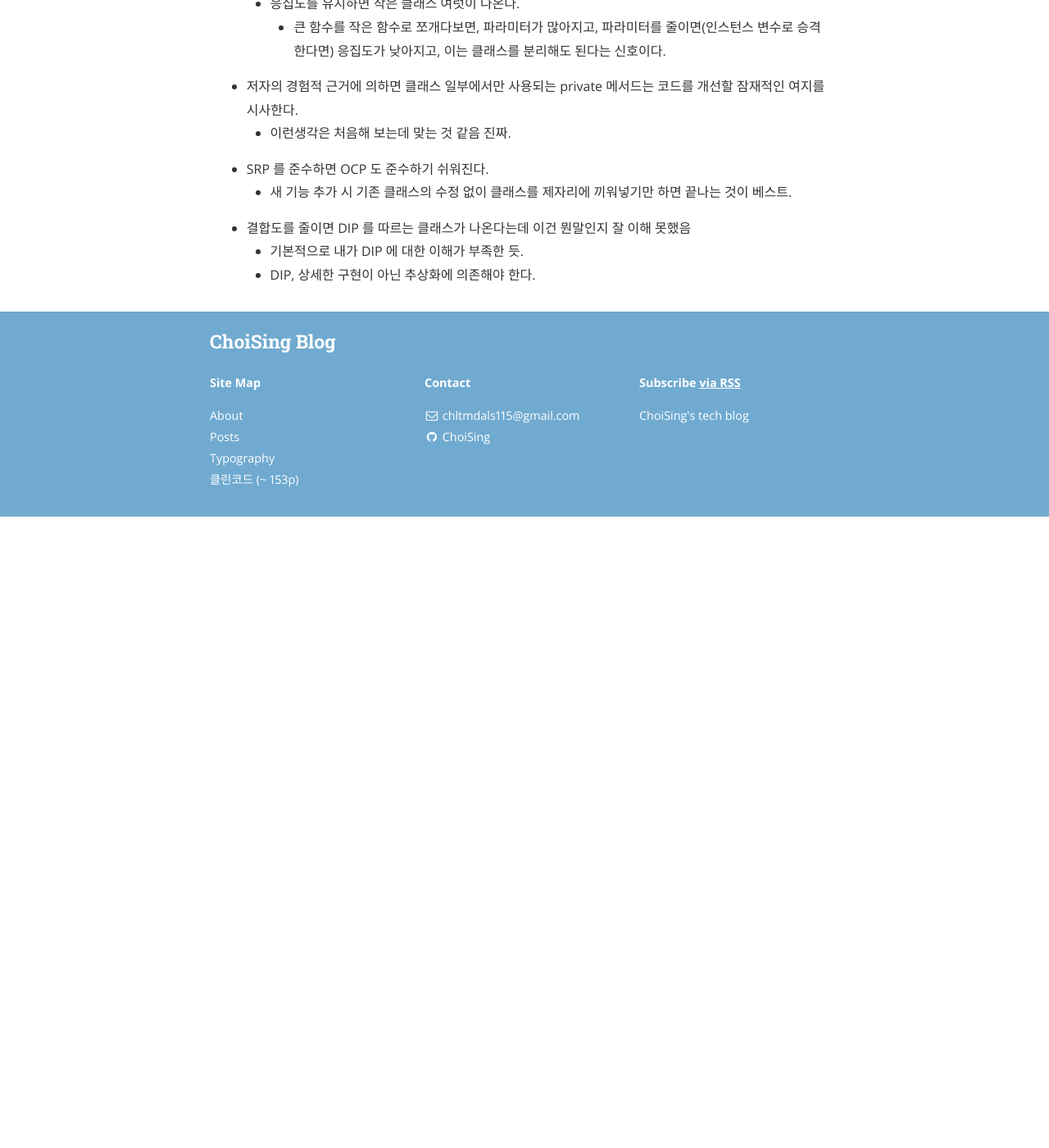
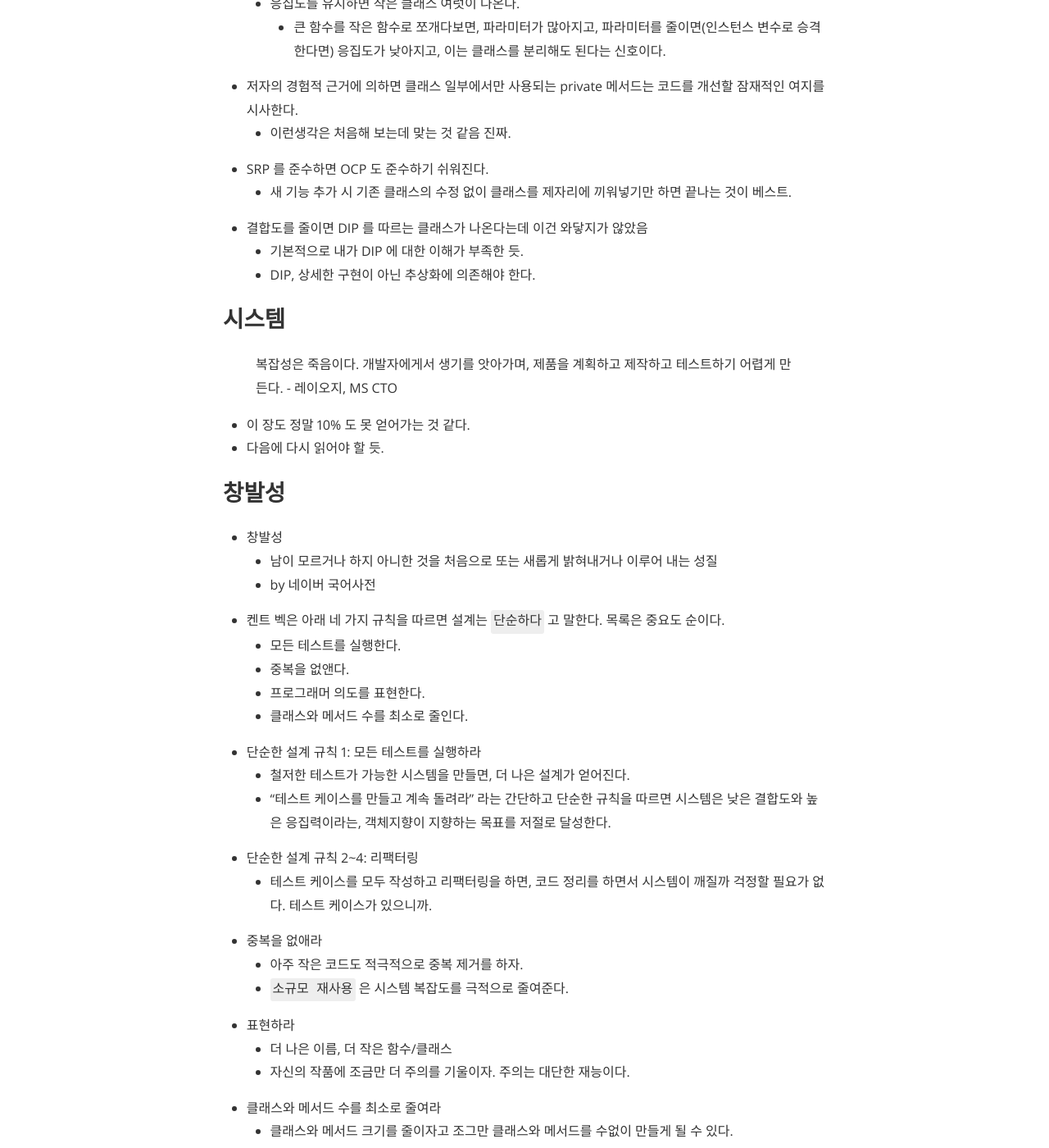
Before and after one commit to Oraindrop/oraindrop.github.io, a Jekyll site: the page built from assets/unfinished/clean-code.md, in a window 1280 px wide and 1400 px high, scrolled down 3185 px. Shown: the whole window at 82% size. Built offline with Jekyll 4.4.1, drawn with Linux system fonts in a browser that asks for light colours; nearby versions of some CDN libraries; our own code applies the rules of GitHub Pages for plain Markdown files; before the commit the page ends 3815 px from its top, so only the background shows below that; some of the changed text lies outside the part shown.

Commit message:
read clean code 20200604

```diff
--- a/assets/unfinished/clean-code.md
+++ b/assets/unfinished/clean-code.md
@@ -1,4 +1,4 @@
-# 클린코드 (~ 153p)
+# 클린코드 (~ 225p)
 
 ## 오류 처리
 
@@ -100,6 +100,45 @@
 - SRP 를 준수하면 OCP 도 준수하기 쉬워진다.
     - 새 기능 추가 시 기존 클래스의 수정 없이 클래스를 제자리에 끼워넣기만 하면 끝나는 것이 베스트.
 
-- 결합도를 줄이면 DIP 를 따르는 클래스가 나온다는데 이건 뭔말인지 잘 이해 못했음
+- 결합도를 줄이면 DIP 를 따르는 클래스가 나온다는데 이건 와닿지가 않았음
     - 기본적으로 내가 DIP 에 대한 이해가 부족한 듯.
     - DIP, 상세한 구현이 아닌 추상화에 의존해야 한다.
+
+## 시스템
+
+> 복잡성은 죽음이다. 개발자에게서 생기를 앗아가며, 제품을 계획하고 제작하고 테스트하기 어렵게 만든다. - 레이오지, MS CTO
+
+- 이 장도 정말 10% 도 못 얻어가는 것 같다.
+- 다음에 다시 읽어야 할 듯.
+
+## 창발성
+
+- 창발성
+    - 남이 모르거나 하지 아니한 것을 처음으로 또는 새롭게 밝혀내거나 이루어 내는 성질
+    - by 네이버 국어사전
+
+- 켄트 벡은 아래 네 가지 규칙을 따르면 설계는 `단순하다` 고 말한다. 목록은 중요도 순이다.
+    - 모든 테스트를 실행한다.
+    - 중복을 없앤다.
+    - 프로그래머 의도를 표현한다.
+    - 클래스와 메서드 수를 최소로 줄인다.
+
+- 단순한 설계 규칙 1: 모든 테스트를 실행하라
+    - 철저한 테스트가 가능한 시스템을 만들면, 더 나은 설계가 얻어진다.
+    - "테스트 케이스를 만들고 계속 돌려라" 라는 간단하고 단순한 규칙을 따르면 시스템은 낮은 결합도와 높은 응집력이라는, 객체지향이 지향하는 목표를 저절로 달성한다.
+
+- 단순한 설계 규칙 2~4: 리팩터링
+    - 테스트 케이스를 모두 작성하고 리팩터링을 하면, 코드 정리를 하면서 시스템이 깨질까 걱정할 필요가 없다. 테스트 케이스가 있으니까.
+
+- 중복을 없애라
+    - 아주 작은 코드도 적극적으로 중복 제거를 하자.
+    - `소규모 재사용` 은 시스템 복잡도를 극적으로 줄여준다.
+
+- 표현하라
+    - 더 나은 이름, 더 작은 함수/클래스
+    - 자신의 작품에 조금만 더 주의를 기울이자. 주의는 대단한 재능이다.
+
+- 클래스와 메서드 수를 최소로 줄여라
+    - 클래스와 메서드 크기를 줄이자고 조그만 클래스와 메서드를 수없이 만들게 될 수 있다.
+    - 무의미한 클래스 수를 줄의라는 의미이고,
+    - 우선순위가 가장 낮다. 테스트 케이스를 만들고 중복을 제거하고 의도를 표현하는 작업이 더 중요하다는 뜻이다.
```
